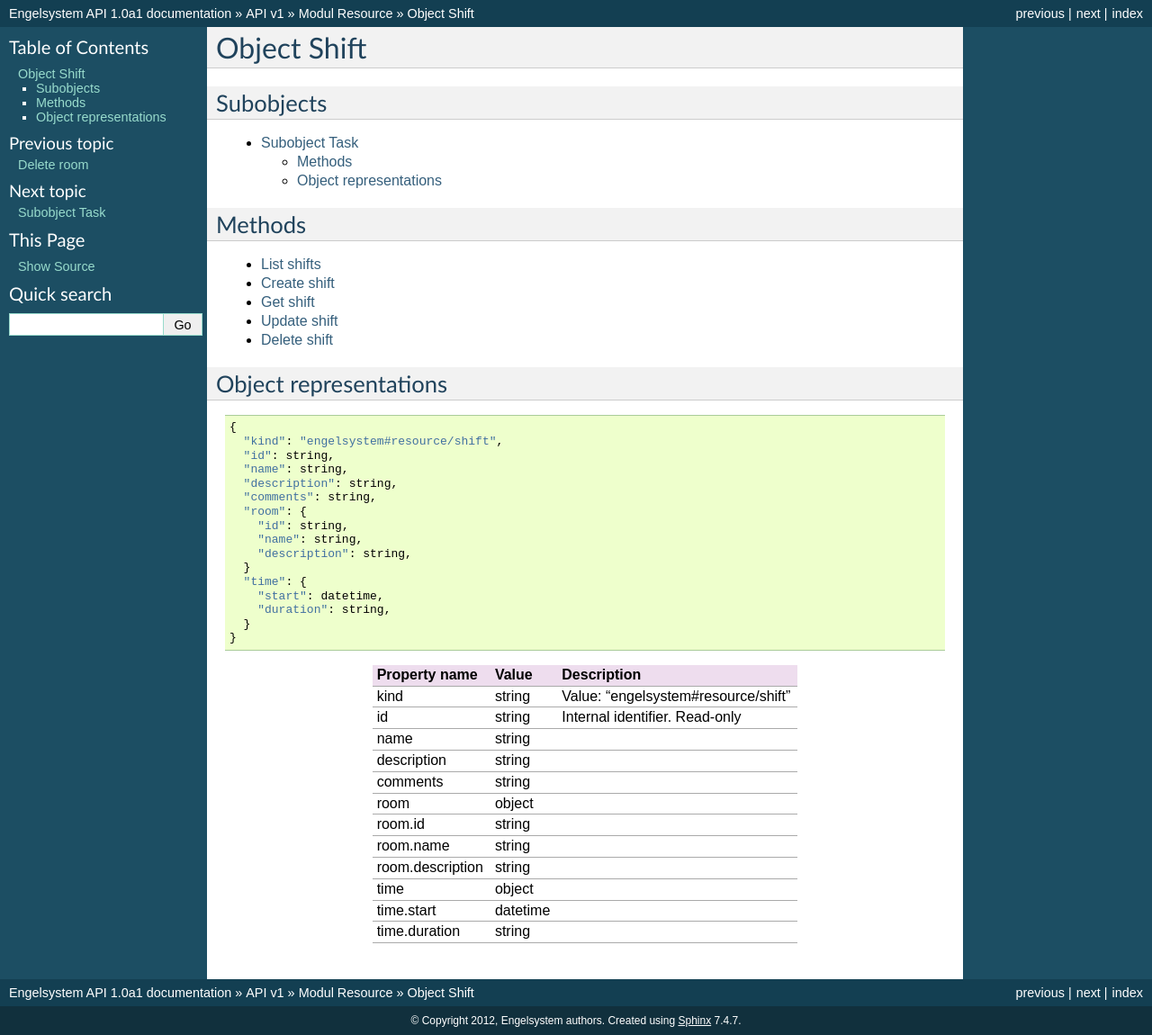
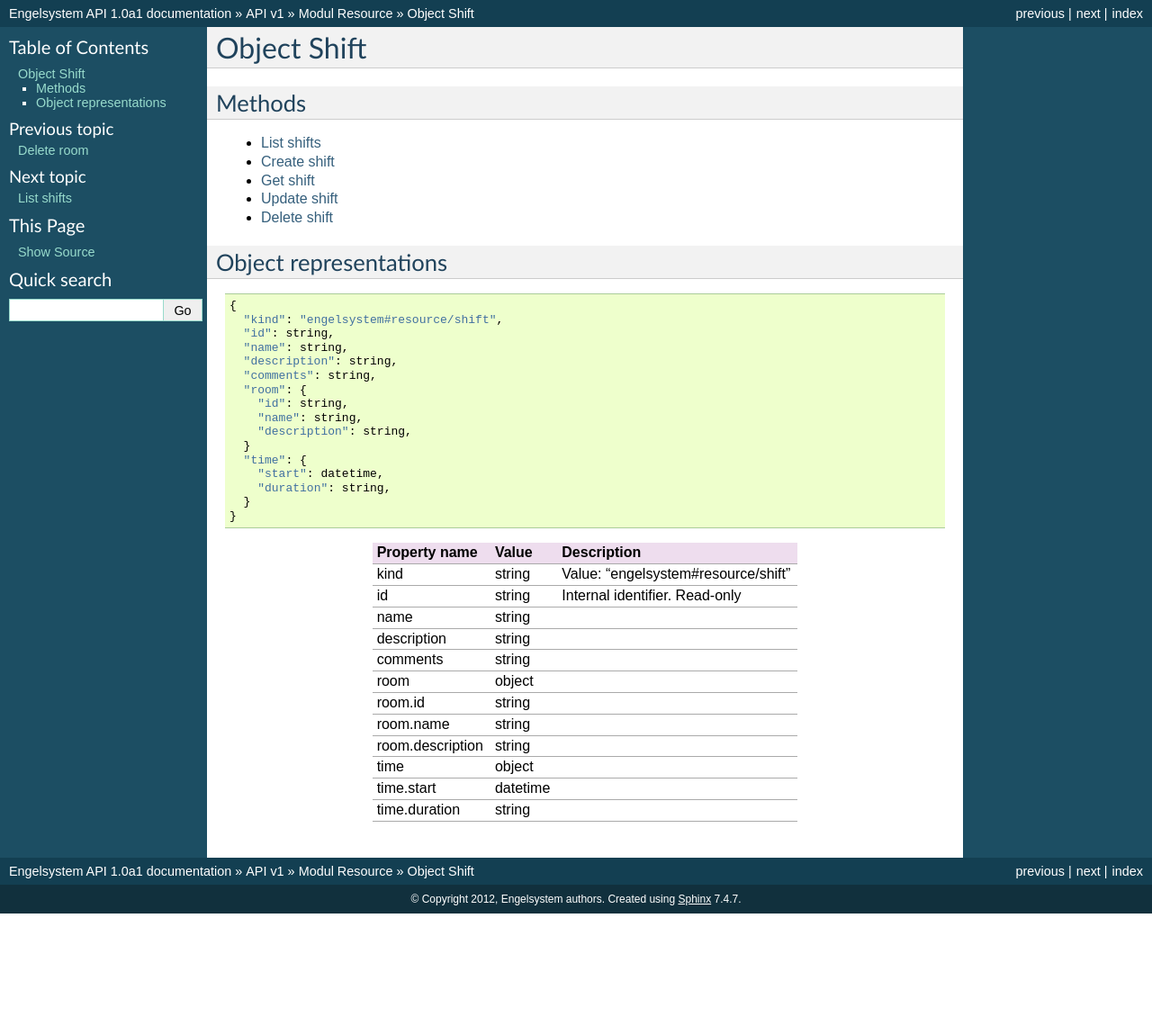
Before and after one commit to cookieBerlin/engelsystem-api, a Sphinx documentation site: the page built from doc/api/v1/resource/shift/index.rst, in a window 1280 px wide. Shown: the whole page at 90% size. Built offline with Sphinx 7.4.7, drawn with Linux system fonts in a browser that asks for light colours; after the commit the page ends 1015 px from its top, so only the background shows below that.

Commit message:
List task beside the other objects

```diff
--- a/doc/api/v1/resource/index.rst
+++ b/doc/api/v1/resource/index.rst
@@ -6,3 +6,4 @@
 
    room/index
    shift/index
+   task/index
--- a/doc/api/v1/resource/shift/index.rst
+++ b/doc/api/v1/resource/shift/index.rst
@@ -1,13 +1,6 @@
 ============
 Object Shift
 ============
-
-Subobjects
-==========
-.. toctree::
-   :maxdepth: 2
-
-   task/index
 
 Methods
 =======
--- a/doc/api/v1/resource/shift/task/index.rst
+++ b/doc/api/v1/resource/task/index.rst
@@ -1,6 +1,6 @@
-==============
-Subobject Task
-==============
+===========
+Object Task
+===========
 
 Methods
 =======
```
Also changed, not shown: doc/api/v1/resource/task/create.rst (renamed from doc/api/v1/resource/shift/task/create.rst), doc/api/v1/resource/task/delete-all.rst (renamed from doc/api/v1/resource/shift/task/delete-all.rst), doc/api/v1/resource/task/delete.rst (renamed from doc/api/v1/resource/shift/task/delete.rst), doc/api/v1/resource/task/list.rst (renamed from doc/api/v1/resource/shift/task/list.rst), doc/api/v1/resource/task/read.rst (renamed from doc/api/v1/resource/shift/task/read.rst), doc/api/v1/resource/task/update.rst (renamed from doc/api/v1/resource/shift/task/update.rst).
